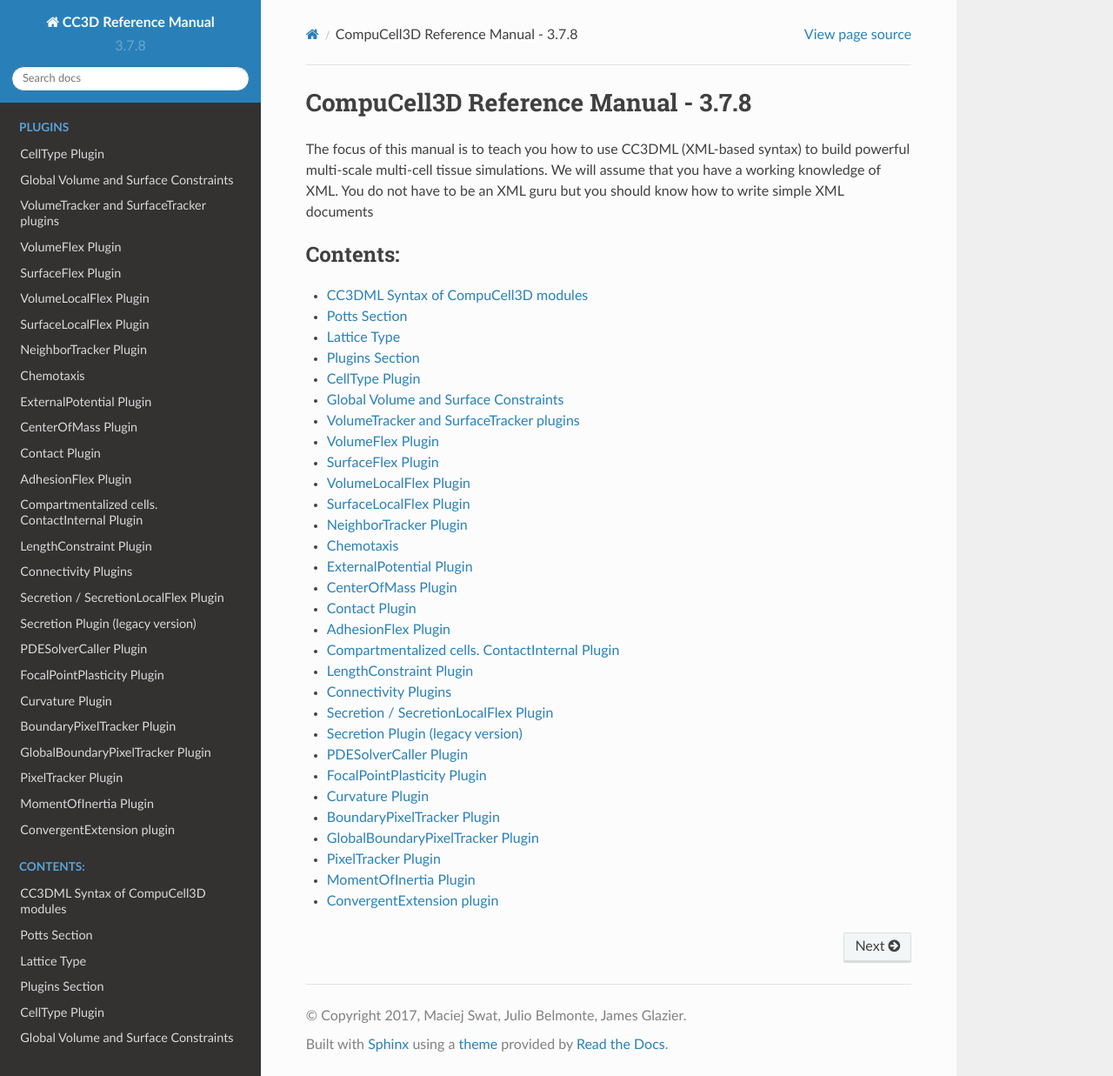
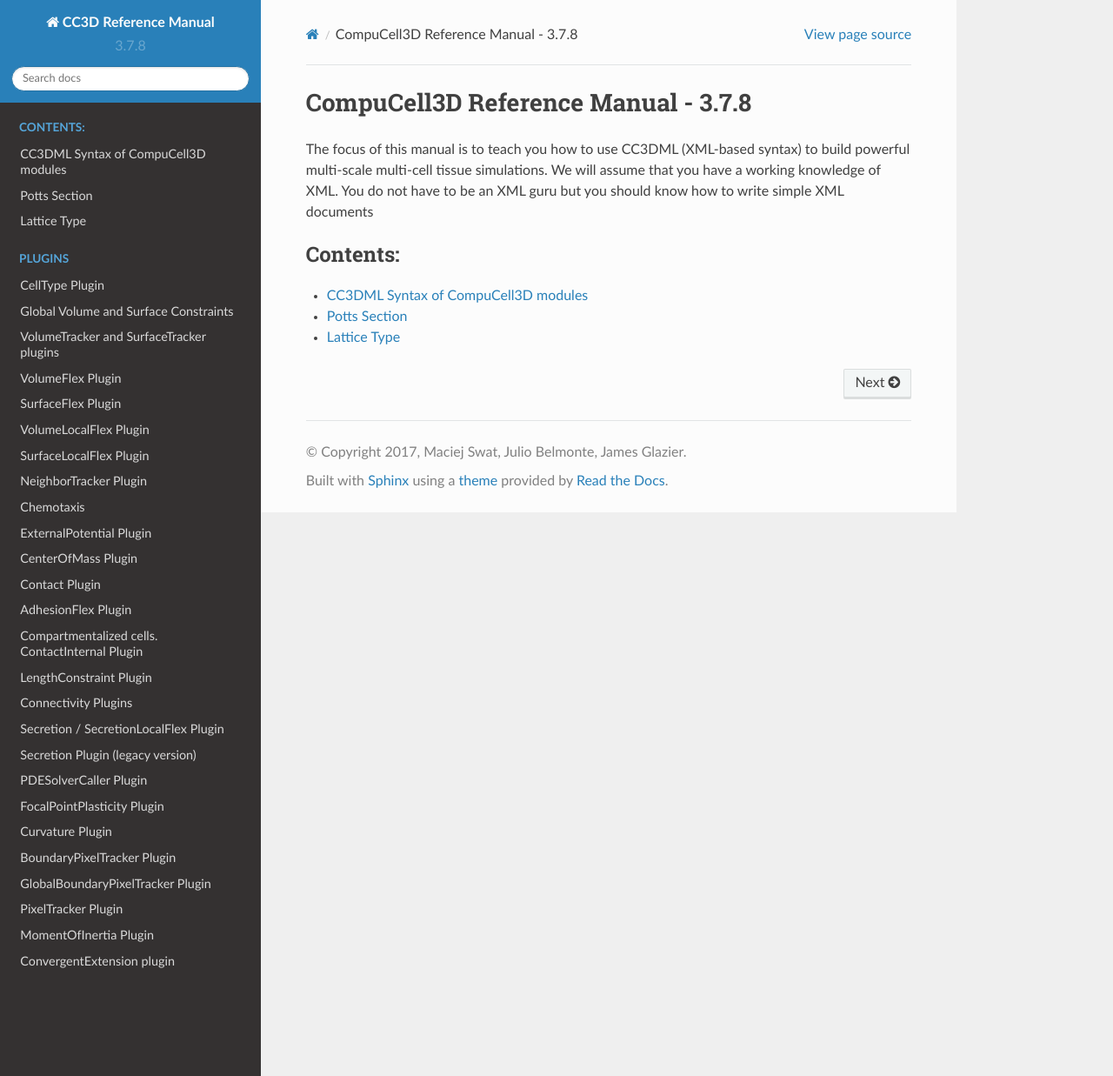
Before and after one commit to CompuCell3D/CompuCell3DReferenceManual, a Sphinx documentation site: the page built from docs/index.rst, in a window 1280 px wide and 1237 px high. Shown: the whole window at 87% size. Built offline with Sphinx 7.4.7 and the Read the Docs theme 2.0.0, drawn with Linux system fonts in a browser that asks for light colours.

Commit message:
formatting

```diff
--- a/docs/index.rst
+++ b/docs/index.rst
@@ -35,34 +42,3 @@
    pixel_tracking_plugins
    moment_of_inertia
    convergent_extension
-
-
-.. toctree::
-   :maxdepth: 3
-   :caption: Contents:
-
-
-   introduction
-   potts
-   lattice_type
-   plugins_section
-   cell_type_plugin
-   global_volume_and_surface_plugins
-   volume_and_surface_tracker_plugins
-   volume_and_surface_flex_plugins
-   neighbor_tracker
-   chemotaxis_plugin
-   external_potential_plugin
-   center_of_mass_plugin
-   contact_plugin
-   adhesion_flex_plugin
-   compartments
-   length_constraint
-   connectivity
-   secretion
-   pde_solver_caller
-   focal_point_plasticity
-   curvature
-   pixel_tracking_plugins
-   moment_of_inertia
-   convergent_extension
```
Also changed, not shown: other parts of docs/index.rst (+7 -0 lines).
